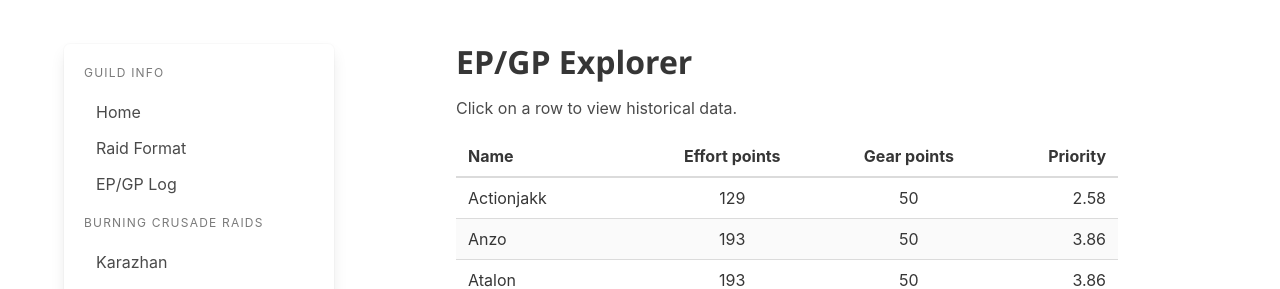
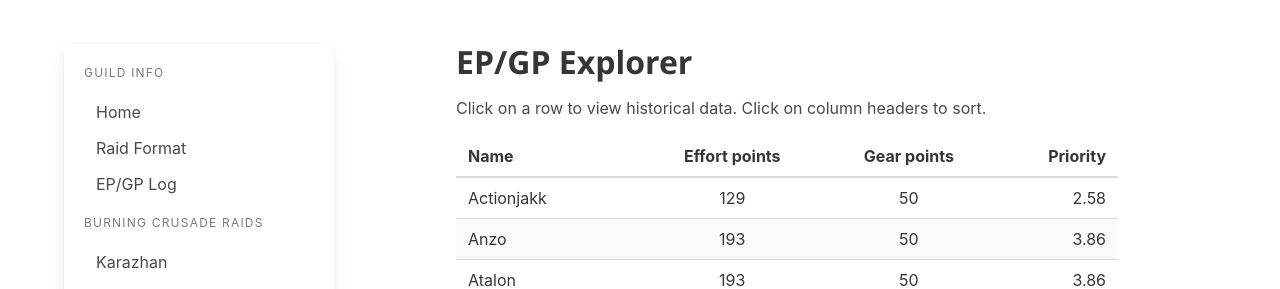
Before and after one commit to industrial-peons/industrial-peons.github.io, a Jekyll site: the page built from epgp_standings/index.md, in a window 1280 px wide, cut to the strip 100-389 px from the top of the page. Built offline with Jekyll 4.4.1, drawn with Linux system fonts in a browser that asks for light colours; nearby versions of some CDN libraries; some web fonts are replaced; library files that are not in the unit come from our copies; part of the change alters nothing that is shown.

Commit message:
Add column-based sorting.

```diff
--- a/epgp_standings/epgp-graph.js
+++ b/epgp_standings/epgp-graph.js
@@ -20,10 +20,66 @@ const standings = (() => {
 
 const graph = document.getElementById("graph");
 
+function sortTable(
+  /** @type {HTMLTableElement} */ table,
+  /** @type {number} */ idx,
+  /** @type {boolean} */ ascending
+) {
+  const multiplier = ascending ? 1 : -1;
+  const tbody = table.getElementsByTagName("tbody")[0];
+  const rows = Array.from(tbody.getElementsByTagName("tr"));
+  rows.sort((rowA, rowB) => {
+    const valueA = rowA.getElementsByTagName("td")[idx].innerText;
+    const valueB = rowB.getElementsByTagName("td")[idx].innerText;
+    const numA = Number(valueA);
+    const numB = Number(valueB);
+    if (!isNaN(numA) && !isNaN(numB)) {
+      return multiplier * (numA - numB);
+    } else {
+      return multiplier * valueA.localeCompare(valueB);
+    }
+  });
+
+  tbody.innerHTML = "";
+  for (const row of rows) {
+    tbody.appendChild(row);
+  }
+}
+
 for (const table of document
   .getElementById("standings_table")
   .getElementsByTagName("table")) {
   table.classList.add("is-hoverable");
+
+  for (const headerRow of table
+    .getElementsByTagName("thead")[0]
+    .getElementsByTagName("tr")) {
+    let idx = 0;
+    let sortInfo = { index: 0, ascending: true, resets: [] };
+    for (const header of headerRow.getElementsByTagName("th")) {
+      const savedIdx = idx;
+      const savedText = header.innerText;
+      sortInfo.resets.push(() => (header.innerText = savedText));
+      header.onclick = () => {
+        for (const resetFunc of sortInfo.resets) {
+          resetFunc();
+        }
+
+        if (sortInfo.index == savedIdx) {
+          sortInfo.ascending = !sortInfo.ascending;
+        } else {
+          sortInfo.index = savedIdx;
+          sortInfo.ascending = true;
+        }
+
+        sortTable(table, savedIdx, sortInfo.ascending);
+        header.innerText += sortInfo.ascending ? " 🠕" : " 🠗";
+      };
+
+      idx++;
+    }
+  }
+
   /** @type {string | null} */
   let currentGraph = null;
   for (const row of table.getElementsByTagName("tr")) {
@@ -74,8 +130,6 @@ for (const table of document
                 ],
                 {
                   title: name,
-                  paper_bgcolor: "ffffff00",
-                  plot_bgcolor: "#ffffff00",
                 }
               );
             }
--- a/epgp_standings/index.md
+++ b/epgp_standings/index.md
@@ -11,7 +11,7 @@ title: EP/GP log
 
 </div>
 
-Click on a row to view historical data.
+Click on a row to view historical data. Click on column headers to sort.
 
 <div id="standings_table">
 
```
